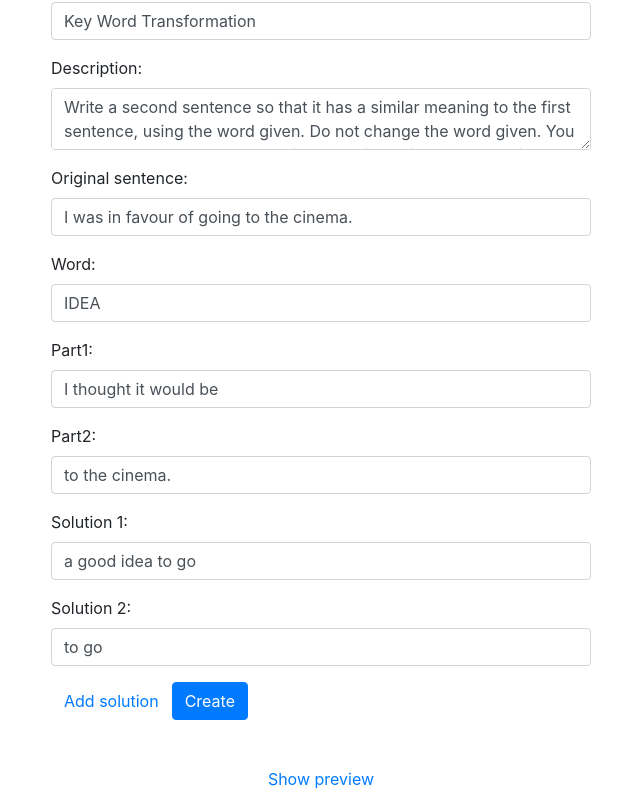
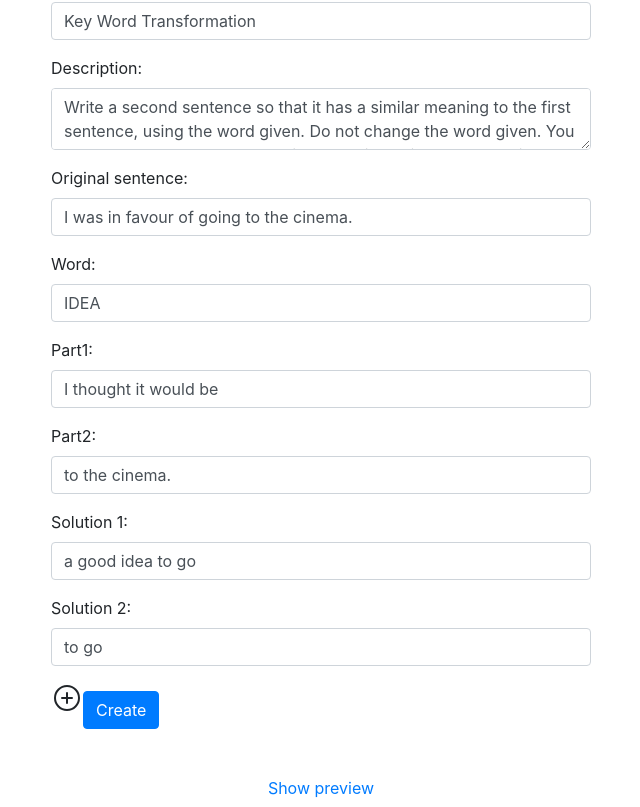
Before and after one commit to mekarpeles/notesclub, a React (Create React App) app in the folder front/: page / in a window 1280 px wide. Shown: the part 299-1106 px from the top of the page, without its empty margins (319-959 px from the left). Built offline with nearby package versions, Linux system fonts and the light colour scheme.

Commit message:
add ionicons

```diff
--- a/front/package.json
+++ b/front/package.json
@@ -3,6 +3,7 @@
   "version": "0.1.0",
   "private": true,
   "dependencies": {
+    "@ionic/react": "^5.0.5",
     "@testing-library/jest-dom": "^4.2.4",
     "@testing-library/react": "^9.3.2",
     "@testing-library/user-event": "^7.1.2",
@@ -12,6 +13,7 @@
     "@types/react-dom": "^16.9.0",
     "axios": "^0.19.2",
     "bootstrap": "^4.4.1",
+    "ionicons": "^5.0.1",
     "react": "^16.12.0",
     "react-bootstrap": "^1.0.0-beta.16",
     "react-dom": "^16.12.0",
--- a/front/src/App.css
+++ b/front/src/App.css
@@ -1,4 +1,4 @@
-.center {
+.text-center {
   text-align: center;
 }
 
--- a/front/src/App.tsx
+++ b/front/src/App.tsx
@@ -1,5 +1,6 @@
 import * as React from 'react';
 import './App.css';
+import '@ionic/react/css/core.css';
 import KeyWordTransformationExercise from './KeyWordTransformationExercise';
 import KeyWordTransformationCreator from './KeyWordTransformationCreator';
 import Login from './Login';
--- a/front/src/KeyWordTransformationCreator.tsx
+++ b/front/src/KeyWordTransformationCreator.tsx
@@ -1,7 +1,11 @@
 import * as React from 'react'
 import { Form, Button } from 'react-bootstrap'
-import KeyWordTransformationExercise from './KeyWordTransformationExercise';
+import KeyWordTransformationExercise from './KeyWordTransformationExercise'
 import { humanize } from './stringTools'
+import '@ionic/react/css/core.css';
+
+import { IonIcon, IonDatetime } from '@ionic/react';
+import { addCircleOutline } from 'ionicons/icons'
 
 interface IProps {
   createExercise: Function
@@ -86,7 +90,7 @@ class KeyWordTransformationCreator extends React.Component<IProps, IState> {
     return (
       <>
         { renderedSolutions }
-        <Button onClick={this.addSolution} variant="link">Add solution</Button>
+        <IonIcon onClick={this.addSolution} icon={addCircleOutline} size="large" />
       </>
     )
   }
```
Also changed, not shown: 2 other files (tests, documents, lock files or other folders).
